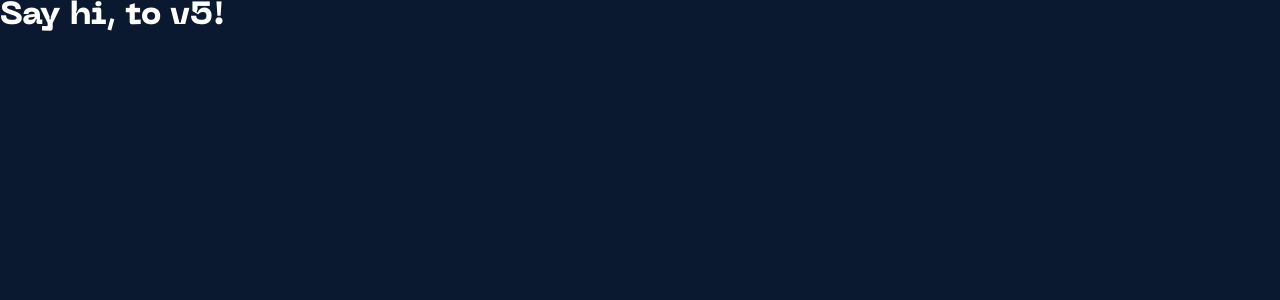
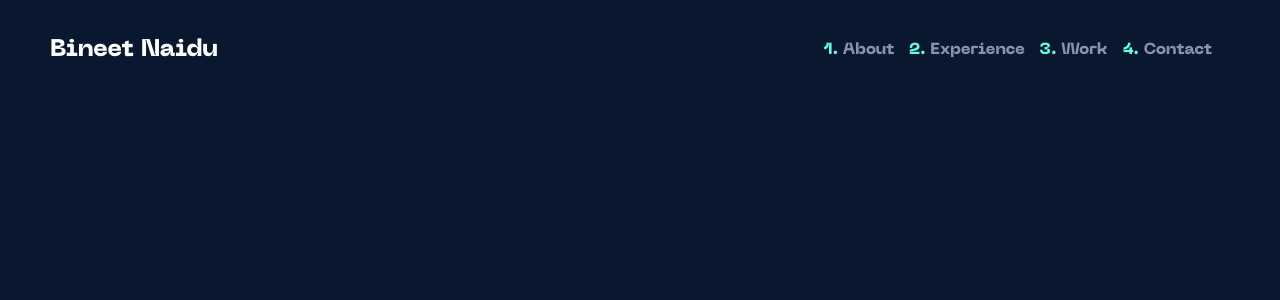
Before and after one commit to bineetNaidu/bineetnaidu.github.io, a React (Create React App) app: page / in a window 1280 px wide. Shown: the top 300 px of the page. Built offline with nearby package versions, Linux system fonts and the light colour scheme.

Commit message:
🚀 add base Navbar!

```diff
--- a/src/App.tsx
+++ b/src/App.tsx
@@ -1,10 +1,11 @@
 import { FC } from 'react';
+import { Navbar } from './components/Navbar';
 import './styles/App.scss';
 
 const App: FC = () => {
   return (
     <div className="app">
-      <h1>Say hi, to v5!</h1>
+      <Navbar />
     </div>
   );
 };
--- /dev/null
+++ b/src/components/Navbar.tsx
@@ -0,0 +1,29 @@
+import { FC } from 'react';
+import '../styles/Navbar.scss';
+
+export const Navbar: FC = () => {
+  return (
+    <nav className="navbar">
+      {/* logo */}
+      <div className="navbar__logo">
+        <h1>Bineet Naidu</h1>
+      </div>
+
+      {/* Navigation links */}
+      <ol className="navbar__links">
+        <li>
+          <a href="/#">About</a>
+        </li>
+        <li>
+          <a href="/#">Experience</a>
+        </li>
+        <li>
+          <a href="/#">Work</a>
+        </li>
+        <li>
+          <a href="/#">Contact</a>
+        </li>
+      </ol>
+    </nav>
+  );
+};
--- /dev/null
+++ b/src/styles/Navbar.scss
@@ -0,0 +1,40 @@
+@import 'variables';
+
+.navbar {
+  display: flex;
+  -webkit-box-pack: justify;
+  justify-content: space-between;
+  -webkit-box-align: center;
+  align-items: center;
+  position: fixed;
+  top: 0px;
+  z-index: 11;
+  padding: 0px 50px;
+  width: 100%;
+  height: 100px;
+  background-color: rgba(10, 25, 47, 0.85);
+  backdrop-filter: blur(10px);
+
+  &__links {
+    display: flex;
+    font-size: medium;
+
+    ::marker {
+      color: $color-primary;
+    }
+
+    li {
+      margin: 0 18px;
+
+      &:hover {
+        a {
+          color: $color-primary;
+        }
+      }
+
+      a {
+        color: $color-secondary;
+      }
+    }
+  }
+}
```
